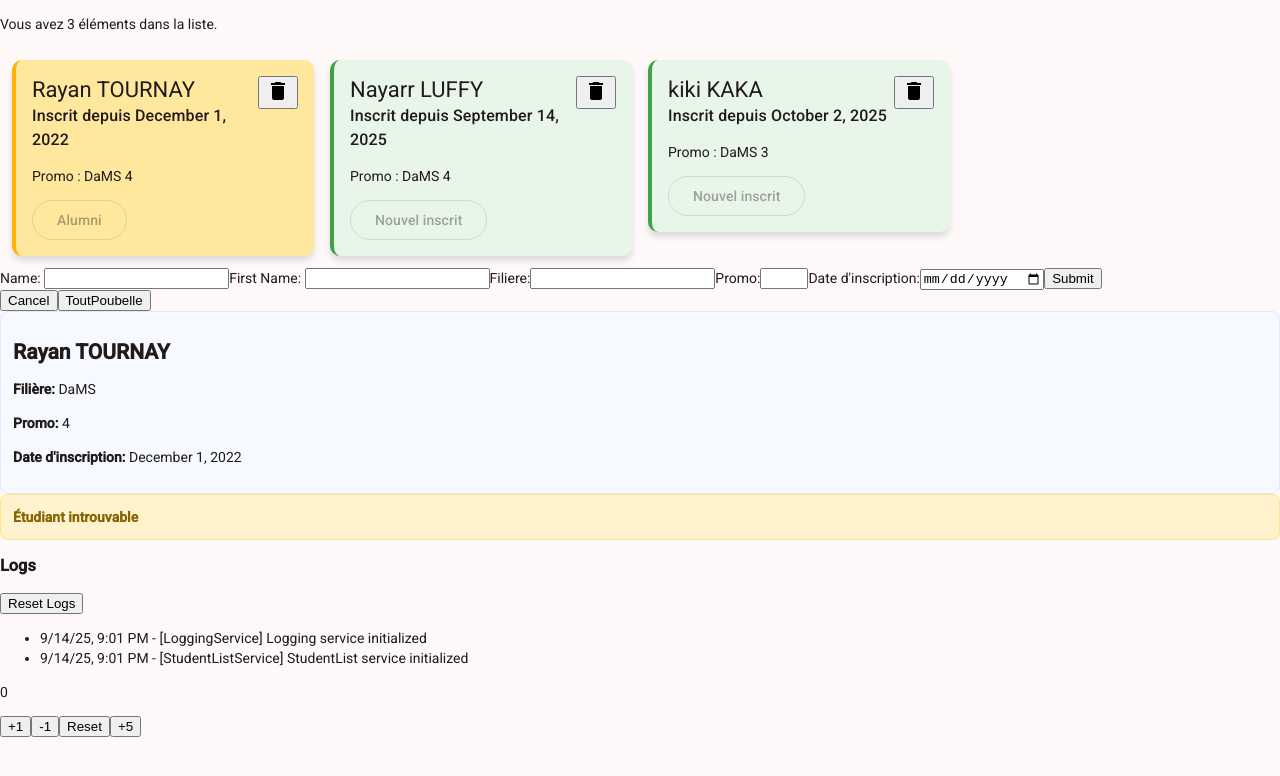
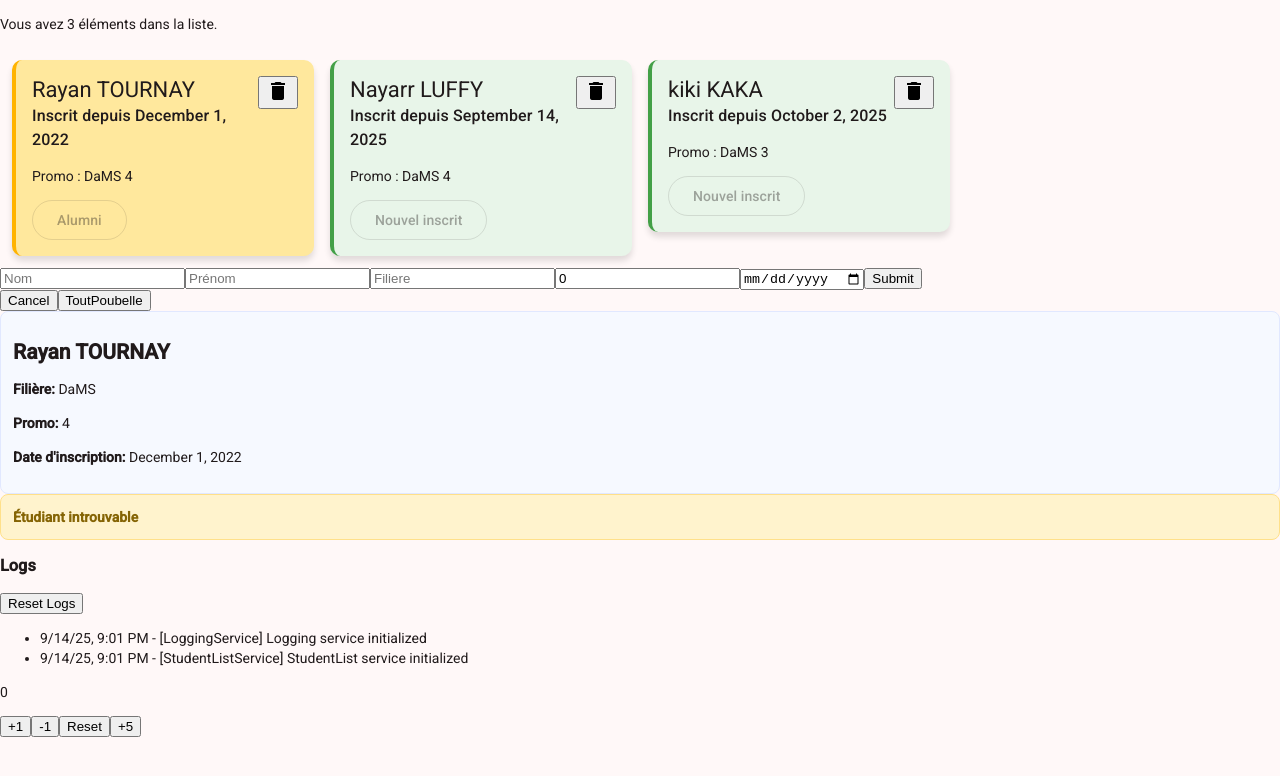
Before and after one commit to Nayarrr/AWI, an Angular app in the folder R-app/: page / in a window 1280 px wide. Both pictures are taken after a click on the button "AddStudent". Shown: the top 776 px of the page. Built offline with nearby package versions, Linux system fonts and the light colour scheme.

Commit message:
Passage a un form avec FormControl et FormGroup

```diff
--- a/R-app/src/app/formulaire/formulaire.html
+++ b/R-app/src/app/formulaire/formulaire.html
@@ -1,18 +1,13 @@
-<form (submit)="onSubmit($event)">
-  <label for="name">Name:
-  <input type="text" id="name" name="name" required/> </label>
+<form [formGroup] = "form" (submit)="onSubmit($event)">
+  <input type="text" formControlName="name" placeholder="Nom"/>
 
-  <label for="firstname">First Name:
-  <input type="text" id="firstname" name="firstname" required/></label>
+  <input type="text" formControlName="firstname" placeholder="Prénom"/>
 
-  <label for = "filiere ">Filiere:</label>
-  <input type = "text" id = "filiere" name = "filiere" required>
+  <input type = "text" formControlName="filiere" placeholder="Filiere">
 
-  <label for="promo">Promo:</label>
-  <input type="number" id="promo" name="promo" required min="1" max="5">
+  <input type="number" formControlName="promo" placeholder="Promo">
 
-  <label for="date">Date d'inscription:</label>
-  <input type="date" id="date"  name="date" required>
+  <input type="date" formControlName="date" placeholder="Date">
 
   <button type="submit">Submit</button>
 </form>
--- a/R-app/src/app/formulaire/formulaire.ts
+++ b/R-app/src/app/formulaire/formulaire.ts
@@ -1,32 +1,38 @@
 import { Component, output } from '@angular/core';
 import { StudentDto } from '../types/student-dto';
+import { FormControl, FormGroup, ReactiveFormsModule} from '@angular/forms'
 
 
 @Component({
   selector: 'app-formulaire',
   standalone : true,
-  imports: [],
+  imports: [ReactiveFormsModule],
   templateUrl: './formulaire.html',
   styleUrl: './formulaire.scss'
 })
 
 export class Formulaire {
-  newStudent = output<Omit<StudentDto, 'id'>>();
+  readonly form = new FormGroup({
+    firstname : new FormControl<string >('', {nonNullable : true}),
+    name : new FormControl<string>('', {nonNullable : true}),
+    filiere : new FormControl<string>('', {nonNullable : true}),
+    promo : new FormControl<number>(0, {nonNullable : true}),
+    date : new FormControl<string>('', {nonNullable : true}),
+  })
+
+  newStudent = output<Omit<StudentDto, 'id'>>()
 
   onSubmit(event : Event) : void{
-    event.preventDefault(); //Empêche le rechargement de la page
+    event.preventDefault();
 
-    const form = event.target as HTMLFormElement
-    const formData = new FormData(form)
+    const student : Omit<StudentDto, 'id'> = {
+      firstname : this.form.value.firstname as string,
+      name : this.form.value.name as string,
+      filiere : this.form.value.filiere as string,
+      promo : this.form.value.promo as number,
+      date: new Date(this.form.value.date as string),
+    }
 
-    const newStudent: Omit<StudentDto, 'id'> = {
-      firstname: (formData.get('firstname') as string),
-      name: (formData.get('name') as string),
-      filiere: (formData.get('filiere') as string),
-      promo: Number(formData.get('promo')),
-      date: new Date((formData.get('date') as string))
-    };
-
-    this.newStudent.emit(newStudent);
+    this.newStudent.emit(student);
   }
 }
--- a/R-app/src/app/student-list/student-list.html
+++ b/R-app/src/app/student-list/student-list.html
@@ -11,4 +11,5 @@
 }
 
 <button (click)="toggleForm()">{{ showForm() ? 'Cancel' : 'AddStudent' }}</button>
+
 <button (click)="deleteAll()">ToutPoubelle</button>
```
